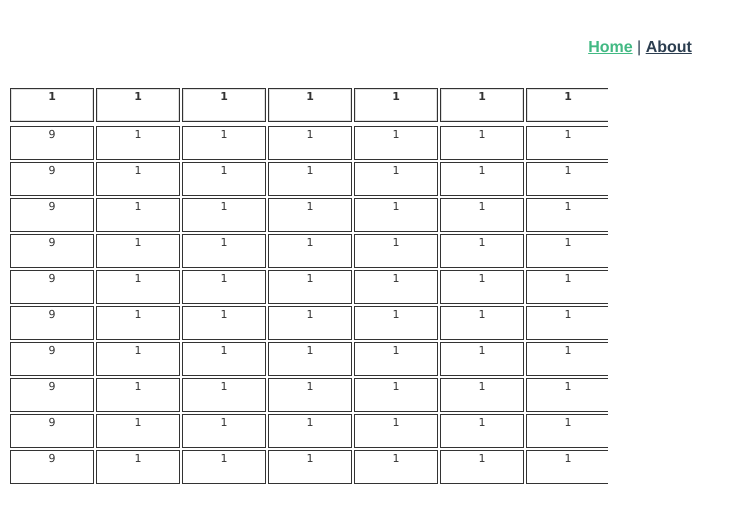
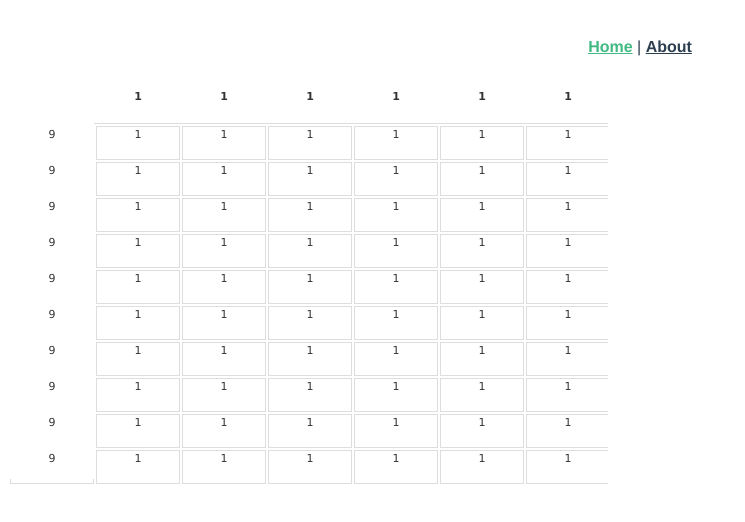
Before and after one commit to tuisemo/vueSpa, a Vue app: page /#/ in a window 1280 px wide. Shown: the top 522 px of the page, without its empty margins (0-745 px from the left). Built offline with nearby package versions, Linux system fonts and the light colour scheme.

Commit message:
table美化

```diff
--- a/src/components/fixtable.vue
+++ b/src/components/fixtable.vue
@@ -1,7 +1,7 @@
 <template>
   <div class="wrap">
     <!---->
-    <div class="fix-top">
+    <div class="table-head">
       <table :style="{ transform: `translateX(${-scrollLeft}px)` }">
         <thead>
           <tr>
@@ -12,8 +12,8 @@
         </thead>
       </table>
     </div>
-    <div class="table-wrap" ref="tableWrap" @scroll="onTableScroll">
-      <table class="table">
+    <div class="table-body" ref="tableWrap" @scroll="onTableScroll">
+      <table>
         <tbody>
           <tr v-for="(tr, i) in tbody" :key="i">
             <td v-for="(td, j) in tr" :key="j">
@@ -23,15 +23,17 @@
         </tbody>
       </table>
     </div>
-    <div class="fix-left">
-      <table>
+    <div class="table-fix" :class="{ shadow: scrollLeft > 0 }">
+      <table class="fix-top">
         <thead>
-          <th v-for="(item, i) in thead" :key="i">
-            <div class="th">{{ item }}</div>
-          </th>
+          <tr>
+            <th v-for="(item, i) in thead" :key="i">
+              <div class="th"></div>
+            </th>
+          </tr>
         </thead>
       </table>
-      <table>
+      <table class="fix-left">
         <tbody :style="{ transform: `translateY(${-scrollTop}px)` }">
           <tr v-for="(tr, i) in tbody" :key="i">
             <td v-for="(td, j) in tr" :key="j">
@@ -76,31 +78,23 @@ table {
   font-family: verdana, arial, sans-serif;
   font-size: 11px;
   color: #333333;
-  border-width: 1px;
-  //   border-color: #666666;
-  //   border-collapse: collapse;
   thead {
     th {
-      border-width: 1px;
-      //   padding: 8px;
-      border-style: solid;
-      //   border-color: #666666;
-      background-color: #dedede;
+      border: 1px solid transparent;
       .th {
         width: 80px;
         height: 30px;
         background: #fff;
+        white-space: normal;
+        text-overflow: ellipsis;
+        overflow: hidden;
       }
     }
   }
   tbody {
     tr {
       td {
-        border-width: 1px;
-        // padding: 8px;
-        border-style: solid;
-        // border-color: #666666;
-        background-color: #ffffff;
+        border: 1px solid #ddd;
         .td {
           width: 80px;
           height: 30px;
@@ -110,20 +104,21 @@ table {
     }
   }
 }
-.fix-top {
+.table-head {
   position: relative;
   width: 100%;
   overflow: hidden;
+  &::after {
+    content: "";
+    position: absolute;
+    left: 0;
+    bottom: 0;
+    width: 100%;
+    height: 1px;
+    background: #ddd;
+  }
 }
-.fix-left {
-  position: absolute;
-  top: 0;
-  left: 0;
-  width: 86px;
-  height: ~"calc(100% - 7px)";
-  overflow: hidden;
-}
-.table-wrap {
+.table-body {
   position: relative;
   overflow-x: auto;
   overflow-y: auto;
@@ -150,8 +145,44 @@ table {
     -webkit-box-shadow: inset 0 0 6px rgba(0, 0, 0, 0.1);
     background-color: #c8c8c8;
   }
+  table {
+    overflow: scroll;
+  }
 }
-.table {
-  overflow: scroll;
+.table-fix {
+  position: absolute;
+  top: 0;
+  left: 0;
+  width: 86px;
+  height: ~"calc(100% - 7px)";
+  overflow: hidden;
+  background: #fff;
+  &.shadow {
+    box-shadow: ~"0 0 10px rgb(0 0 0 /12%)";
+  }
+  .fix-top {
+    position: absolute;
+    top: 0;
+    z-index: 9;
+    background: #fff;
+    visibility: hidden;
+  }
+  .fix-left {
+    position: absolute;
+    top: 38px;
+    z-index: 8;
+  }
+  table {
+    border: none;
+    thead,
+    tbody {
+      tr {
+        th,
+        td {
+          border-color: transparent;
+        }
+      }
+    }
+  }
 }
 </style>
```
